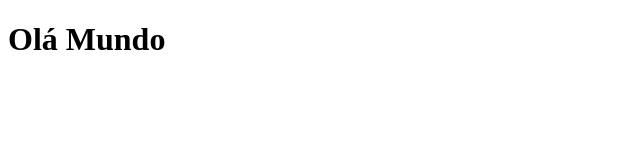
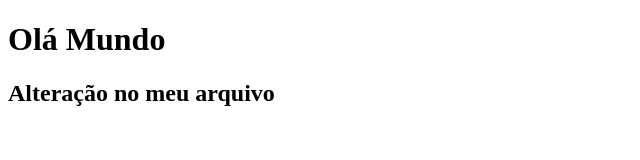
Before and after one commit to deboralarissadias/curso_git_1, a plain HTML site: page index.html in a window 1280 px wide. Shown: the whole page, without its empty margins (0-640 px from the left). Drawn offline with Linux system fonts and the light colour scheme.

Commit message:
Enviando altercoes

```diff
--- a/index.html
+++ b/index.html
@@ -7,5 +7,6 @@
 </head>
 <body>
     <h1>Olá Mundo</h1>
+    <h2>Alteração no meu arquivo</h2>
 </body>
 </html>
```
